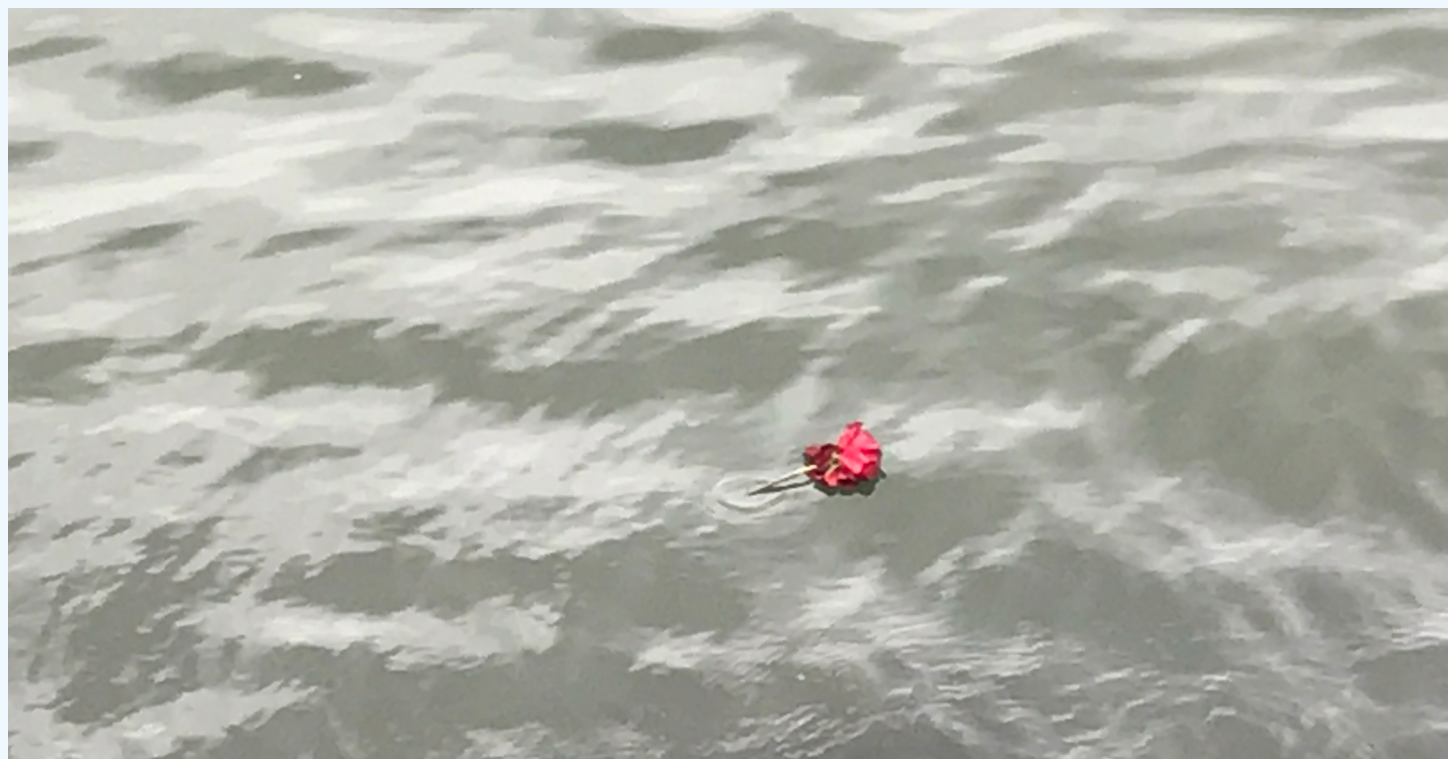
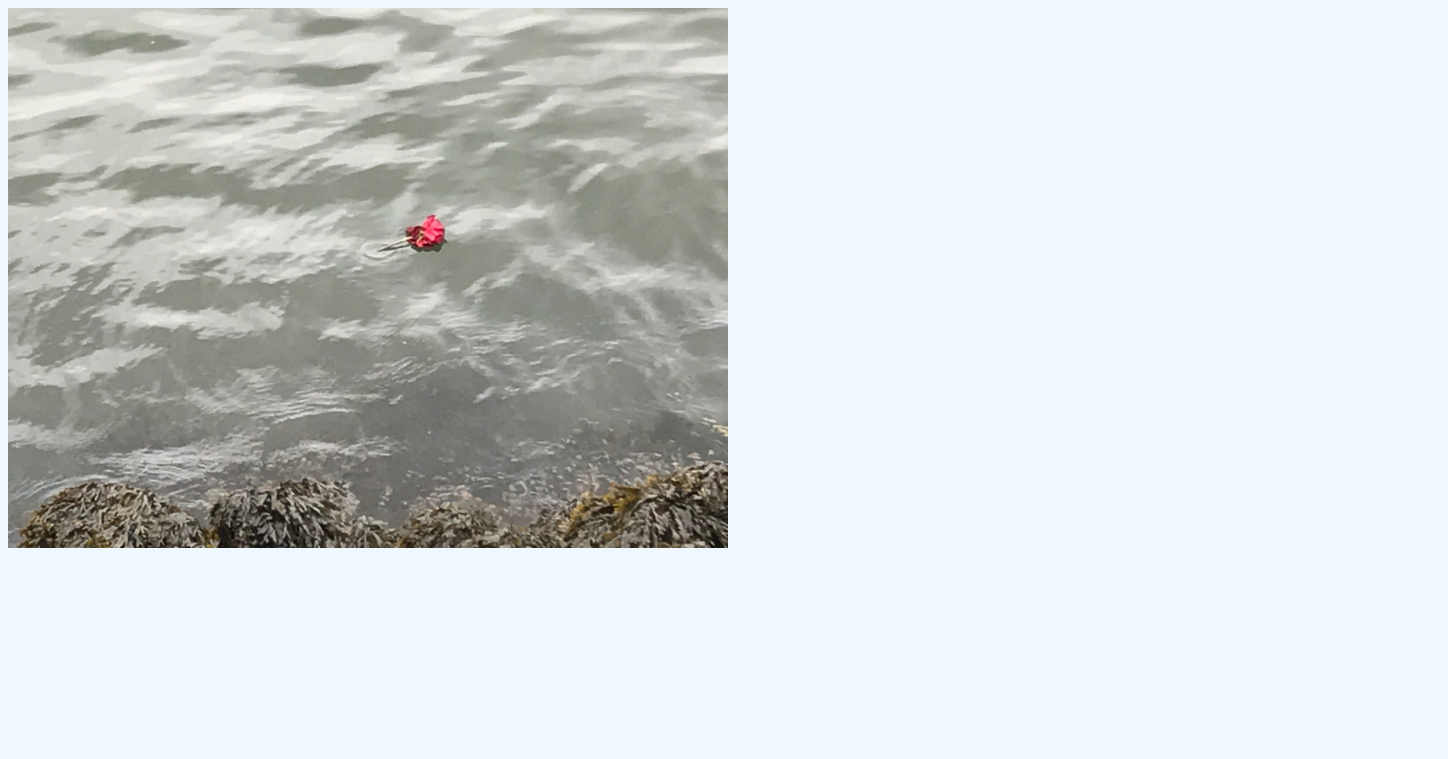
Before and after one commit to yoshnee/yoshnee.github.io, a plain HTML site: page index.html in a window 1280 px wide. Shown: the top 759 px of the page, 1448 px wide, since content can reach past the window. Drawn offline with Linux system fonts and the light colour scheme.

Commit message:
Update index.html

```diff
--- a/index.html
+++ b/index.html
@@ -7,7 +7,7 @@
     </style>
 </head>
 <body>
-    <img class='hasTooltip' src='rosewater.jpg' width='1440'
+    <img class='hasTooltip' src='rosewater.jpg' width='720'
          title=
 'Nobody knows this little Rose &mdash;
 It might a pilgrim be
```
